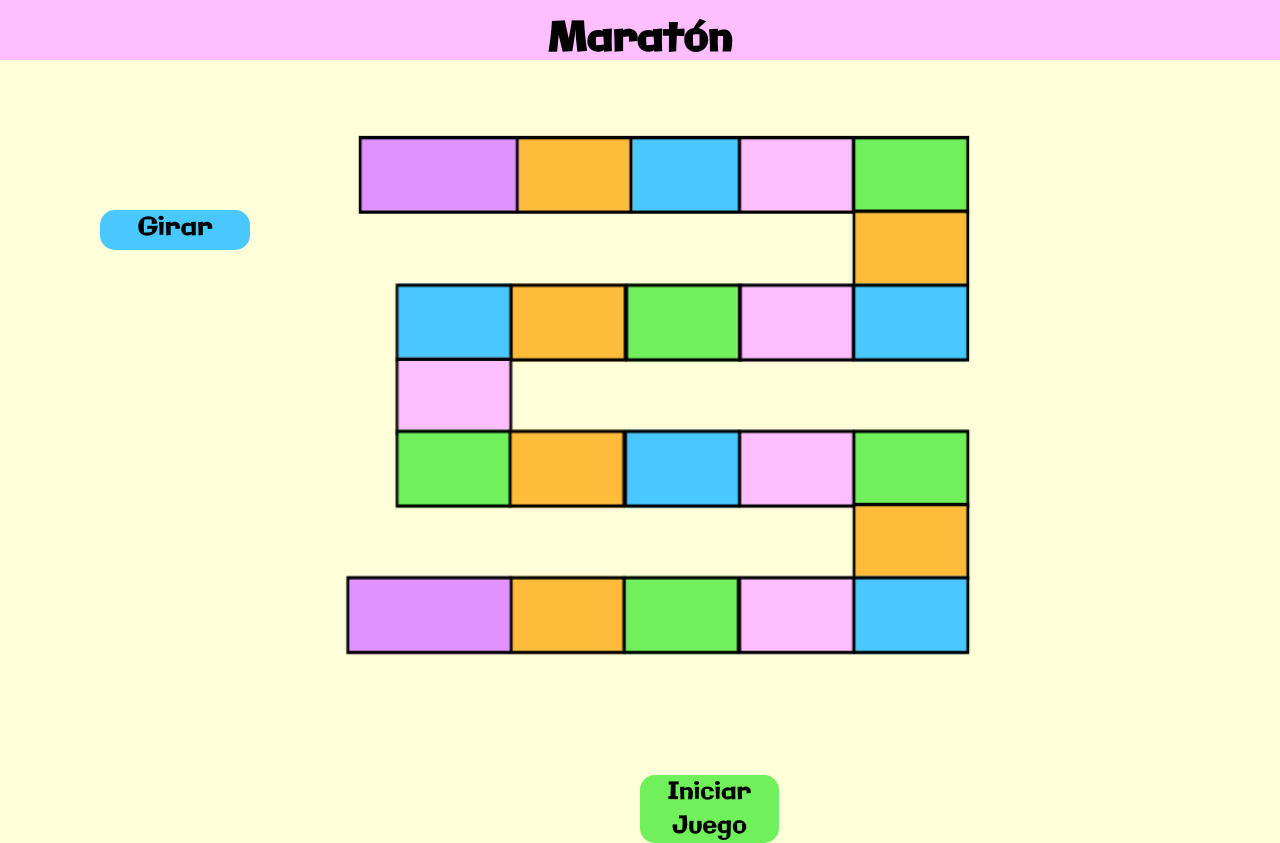
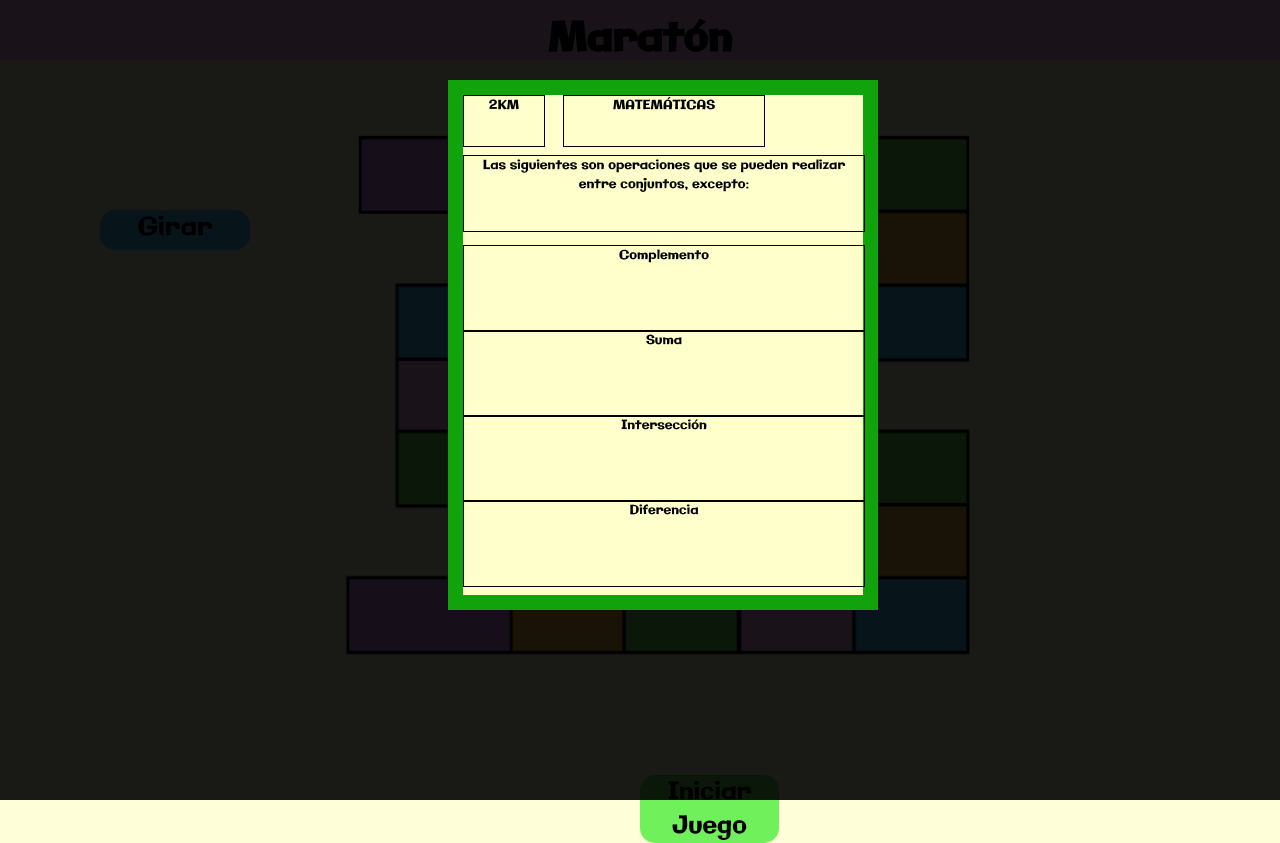
Before and after one commit to Luillilol/Interprepas, a PHP site: page /templates/juego.html in a window 1280 px wide; the page is wider, and only the part inside the window is pictured. Run offline with PHP 8.4, Linux system fonts and the light colour scheme; data comes from the database, SQL or seed files in the repository.

Commit message:
Tarjeta Pregunta

```diff
--- a/dynamics/js/juego.js
+++ b/dynamics/js/juego.js
@@ -22,9 +22,18 @@
     let tarjeta3 = document.getElementById("jug3");
     let tarjeta4 = document.getElementById("jug4");
     let inicioJuego = document.getElementById("comienzo");
+    //      Elementos de la tarjeta de pregunta
+    let fondoPreguntaTarjeta = document.getElementById("fondoTarjetas");
+    let tarjetaPreguntaTarjeta = document.getElementById("tarjetaPregunta");
+    let numKilometroTarjeta=document.getElementById("numKilometros");
+    let materiaTarjeta = document.getElementById("divMateria");
+    let preguntaTarjeta = document.getElementById("divPregunta");
+    let respuesta1Tarjeta = document.getElementById("idRespuesta1");
+    let respuesta2Tarjeta = document.getElementById("idRespuesta2");
+    let respuesta3Tarjeta = document.getElementById("idRespuesta3");
+    let respuesta4Tarjeta = document.getElementById("idRespuesta4");
+    //              FIN DE ELEMENTOS DE LA TARJETA DE PREGUNTA
     let numJugadores=0;
-
-
     let orden = [];
     let valorPrimerTiro=[];
     let varcontrol = 0;
@@ -394,10 +403,18 @@
             fetchRes3= fetchRespuestas[2].split('#');
 
 
-            fetchResCorrect = fetchRespuestas[3].split('|')[1];
+            // fetchResCorrect = fetchRespuestas[3].split('|')[1];
+            fetchKilometro=fetchRespuestas[3].split('|')[1]
 
 
             fetchRes4=(fetchRespuestas[3].split('|')[0]).split("#");
+
+            console.log(fetchPregunta);
+            console.log(fetchRes1);
+            console.log(fetchRes2);
+            console.log(fetchRes3);
+            console.log(fetchRes4);
+            console.log(fetchKilometro);
 
 
 
@@ -406,7 +423,14 @@
 
     //No sirve, pero muestra la pregunta.
     function drawPregunta(){
-
+        console.log("WOOWO");
+        numKilometroTarjeta.innerHTML= '2KM';
+        materiaTarjeta.innerHTML='MATEMÁTICAS'
+        preguntaTarjeta.innerHTML='Las siguientes son operaciones que se pueden realizar entre conjuntos, excepto:'
+        respuesta1Tarjeta.innerHTML='Complemento';
+        respuesta2Tarjeta.innerHTML='Suma';
+        respuesta3Tarjeta.innerHTML='Intersección';
+        respuesta4Tarjeta.innerHTML='Diferencia';
     }
 
 
@@ -522,7 +546,7 @@
         }).then(()=>{
             return new Promise((resolve)=>{
                 setTimeout(()=>{
-                    //drawPregunta();
+                    drawPregunta();
                     resolve();
                 }, 5000);
             })
@@ -618,10 +642,12 @@
         })
     })
 
+
     iniciarJuego();
 
     dibujarTablero();
     infoTarjetas();//Este método es solamente útil en lo que se cree eventos de puntajes u otrs cosas
+    drawPregunta();//metodo de prueba para mostrar carta de pregunta
 
 
 
--- a/statics/styles/juego.css
+++ b/statics/styles/juego.css
@@ -53,6 +53,26 @@
     font-family: Galindo_normal;
     font-size: 1.5vw;
 }
+.respuestasTarjetasClass{
+    position: absolute;
+    top: 30%;
+    width: 100%;
+    height: 17%;
+    /* background-color: rgb(226, 31, 31); */
+}
+/* FFE6B6 */
+.respuestasTarjetasClass:hover{
+    background-color: #f8cd7e;
+    cursor: pointer;
+
+}
+.classDivTarjeta{
+
+    font-family: Galindo_normal;
+    text-align: center;
+    font-size: 1vw;
+    align-items: center;
+}
 
 
 
@@ -104,6 +124,80 @@
     background-color: #1897ff;
     cursor: pointer;
 }
+                            /*======================ELEMENTOS DE TARJETAS DE PREGUNTAS===========================*/
+#fondoTarjetas{
+    position: absolute;
+    top: 0%;
+    left: 0%;
+    width: 100%;
+    height: 100%;
+    background-color: rgb(0, 0, 0);
+    opacity: 0.9;
+    /* display: none; */
+}
+#tarjetaPregunta{
+    position: absolute;
+    top: 10%;
+    left: 35%;
+    width: 400px;
+    height: 500px;
+    background-color: #FEFFCA;
+    border-style: solid;
+    border-width: 15px;
+    border-color: #10a30b;
+    /* display: none; */
+}
+#numKilometros{
+    position: absolute;
+    width: 20%;
+    height: 10%;
+     border-style: solid;
+    border-width: 1px;
+    font-family: Galindo_normal;
+    font-size: 1vw;
+}
+#divMateria{
+    position: absolute;
+    left: 25%;
+    width: 50%;
+    height: 10%;
+    border-style: solid;
+    border-width: 1px;
+}
+#divPregunta{
+    position: absolute;
+    top: 12%;
+    width: 100%;
+    height: 15%;
+    /* background-color: blue; */
+     border-style: solid;
+    border-width: 1px;
+}
+#idRespuesta1{
+    top: 30%;
+    /* background-color: rgb(226, 31, 31); */
+     border-style: solid;
+    border-width: 1px;
+}
+#idRespuesta2{
+    top: 47%;
+    /* background-color: rgb(92, 69, 69); */
+     border-style: solid;
+    border-width: 1px;
+}
+#idRespuesta3{
+    top: 64%;
+    /* background-color: rgb(206, 195, 195); */
+     border-style: solid;
+    border-width: 1px;
+}#idRespuesta4{
+    top: 81%;
+    /* background-color: rgb(71, 190, 151); */
+     border-style: solid;
+    border-width: 1px;
+}
+
+
 
 /* =======================================TARJETAS JUGADOR=========================================== */
 #jug1{
--- a/templates/juego.html
+++ b/templates/juego.html
@@ -7,6 +7,8 @@
     <title>Juegos</title>
     <link rel="icon" href="../statics/img/maraton.png" type="img/png">
     <link rel="stylesheet" href="../statics/styles/juego.css">
+    <link rel="stylesheet" href="https://cdnjs.cloudflare.com/ajax/libs/animate.css/4.1.1/animate.min.css" />
+
 </head>
 <body>
     <div id="fondoTitulo" class=""><h1 id="titulo">Maratón</h1></div id="espacio"><div>hola</div>
@@ -25,5 +27,18 @@
     <div id="jug4" class="tarjetasJugador"><p id="textJug4" class="textoTarjeta"></p></div>
 
     <div id="comienzo">Iniciar Juego</div>
+
+    <!-- Elementos para tarjeta de preguntas -->
+    <div id="fondoTarjetas" ></div>
+    <div id="tarjetaPregunta">
+        <div id="numKilometros" class="classDivTarjeta"></div>
+        <div id="divMateria" class="classDivTarjeta"></div>
+        <div id="divPregunta" class="classDivTarjeta"></div>
+        <div id="idRespuesta1" class="respuestasTarjetasClass classDivTarjeta animate__pulse"></div>
+        <div id="idRespuesta2" class="respuestasTarjetasClass classDivTarjeta"></div>
+        <div id="idRespuesta3" class="respuestasTarjetasClass classDivTarjeta"></div>
+        <div id="idRespuesta4" class="respuestasTarjetasClass classDivTarjeta"></div>
+
+    </div>
 </body>
 </html>
```
